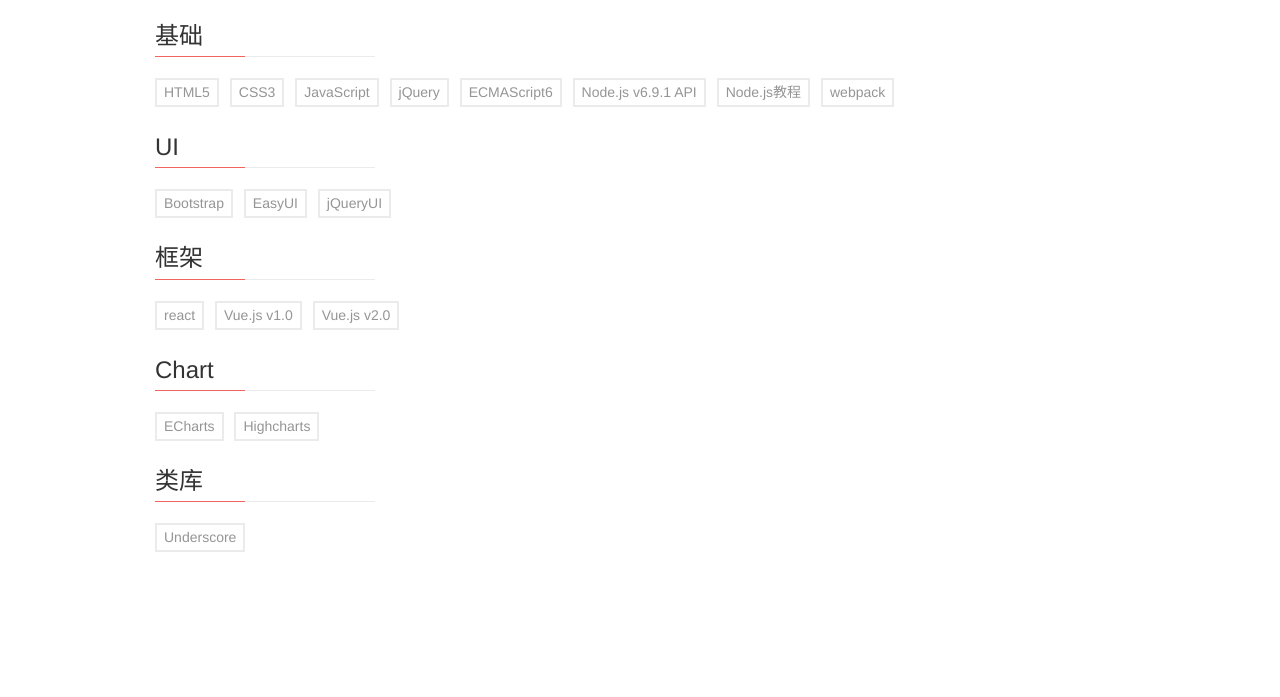
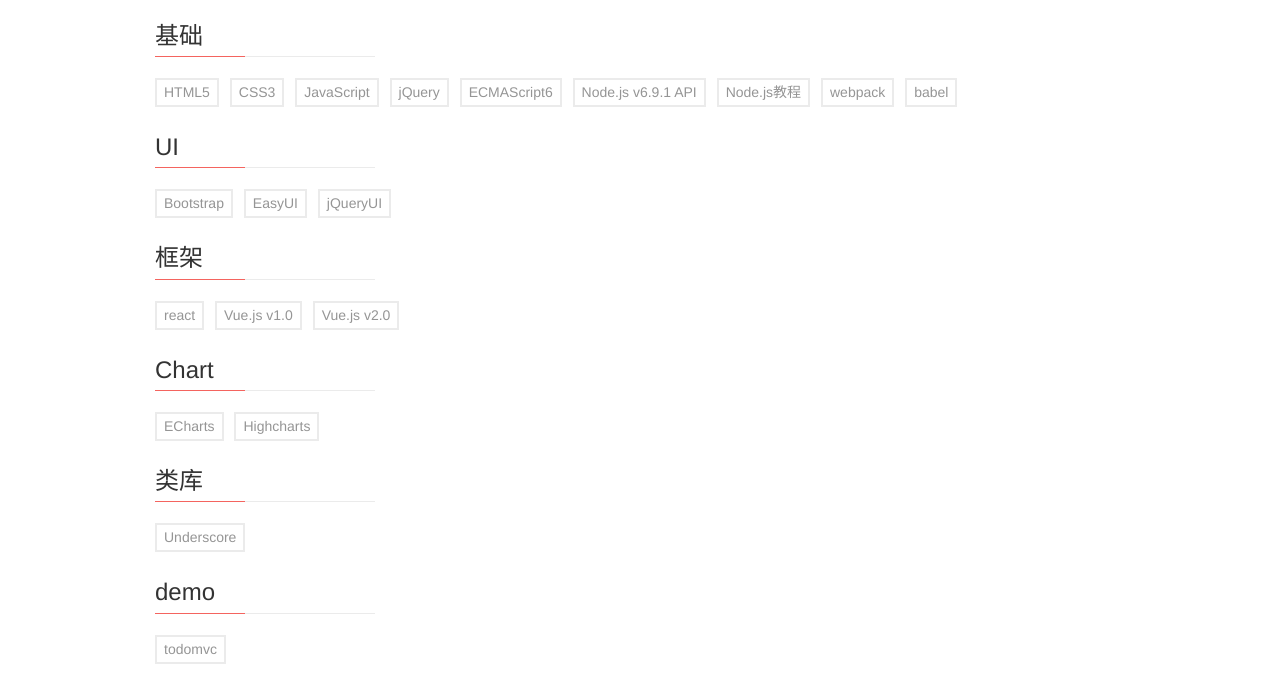
Before and after one commit to lianggzone/dev-docs, a plain HTML site: page api_docs_web.html in a window 1280 px wide. Shown: the part 103-800 px from the top of the page. Drawn offline with nearby package versions, Linux system fonts and the light colour scheme.

Commit message:
add babel

```diff
--- a/api_docs_web.html
+++ b/api_docs_web.html
@@ -69,6 +69,8 @@
                         <a href="http://www.runoob.com/nodejs/nodejs-tutorial.html" target="_blank">Node.js教程</a>
 
                         <a href="http://webpack.github.io/docs/" target="_blank">webpack</a>
+                        <a href="http://babeljs.io/" target="_blank">babel</a>
+
                     </div>
                 </div>
             </div>
@@ -140,6 +142,21 @@
         </div>
         <br/>
 
+        <div class="widget">
+            <div class="row">
+                <div class="col-sm-3">
+                    <h3 class="title">demo</h3></div>
+            </div>
+            <div class="row">
+                <div class="col-sm-12">
+                    <div class="content tag-cloud">
+                        <a href="http://todomvc.com" target="_blank">todomvc</a>
+                    </div>
+                </div>
+            </div>
+        </div>
+        <br/>
+
     </div>
 
 </body>
```
